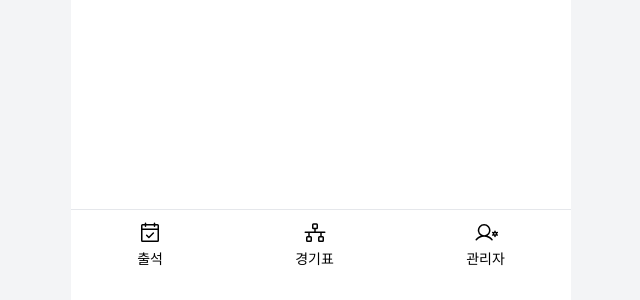
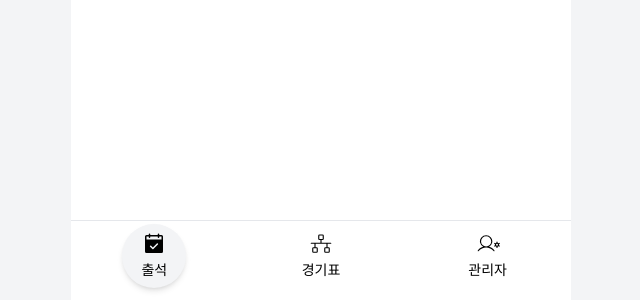
Before and after one commit to bnheey/scv, a React (Vite) app: page / in a window 1280 px wide. Shown: the part 500-800 px from the top of the page, without its empty margins (319-959 px from the left). Built offline with nearby package versions, Linux system fonts and the light colour scheme.

Commit message:
Feat: 네비게이션 바 현재 경로 placeholder 기능 추가

```diff
--- a/package.json
+++ b/package.json
@@ -11,6 +11,7 @@
   },
   "dependencies": {
     "@phosphor-icons/react": "^2.1.7",
+    "clsx": "^2.1.1",
     "react": "^18.3.1",
     "react-dom": "^18.3.1",
     "react-router-dom": "^6.28.0"
--- a/src/App.tsx
+++ b/src/App.tsx
@@ -7,7 +7,7 @@ const App = () => {
   return (
     <div className="flex items-center justify-center">
       <Router>
-        <div className="w-[500px] h-screen bg-white flex flex-col justify-between py-[30px]">
+        <div className="w-[500px] h-screen bg-white flex flex-col justify-between pt-[30px]">
           <AppRouter />
           <Navigation />
         </div>
--- a/src/components/Navigation.tsx
+++ b/src/components/Navigation.tsx
@@ -1,38 +1,44 @@
 import { CalendarCheck, Network, UserGear } from "@phosphor-icons/react";
-import { Link } from "react-router-dom";
+import clsx from "clsx";
+import { Link, useLocation } from "react-router-dom";
 import Text from "./common/Text";
 
 const Navigation = () => {
+  const location = useLocation();
+  const currentPath = location.pathname;
+
   return (
-    <nav className="pt-2.5 border-t-[0.5px]">
+    <nav className="pt-2.5 border-t-[0.5px] h-20">
       <ul className="flex items-center justify-around h-[50px]">
-        <li>
-          <Link
-            to="/attendance"
-            className="text-black flex flex-col items-center gap-1"
+        {[
+          {
+            to: "/attendance",
+            icon: CalendarCheck,
+            label: "출석",
+            paths: ["/attendance", "/"],
+          },
+          { to: "/game", icon: Network, label: "경기표", paths: ["/game"] },
+          { to: "/admin", icon: UserGear, label: "관리자", paths: ["/admin"] },
+        ].map(({ to, icon: Icon, label, paths }) => (
+          <li
+            key={to}
+            className={clsx(
+              "w-16 h-16 p-2 rounded-full",
+              paths.includes(currentPath) ? "bg-gray-100 shadow-md" : "bg-white"
+            )}
           >
-            <CalendarCheck size={24} />
-            <Text type="normalBlack">출석</Text>
-          </Link>
-        </li>
-        <li>
-          <Link
-            to="/game"
-            className="text-black flex flex-col items-center gap-1"
-          >
-            <Network size={24} />
-            <Text type="normalBlack">경기표</Text>
-          </Link>
-        </li>
-        <li>
-          <Link
-            to="/admin"
-            className="text-black flex flex-col items-center gap-1"
-          >
-            <UserGear size={24} />
-            <Text type="normalBlack">관리자</Text>
-          </Link>
-        </li>
+            <Link
+              to={to}
+              className="flex flex-col items-center gap-1 text-black hover:text-black"
+            >
+              <Icon
+                size={24}
+                weight={paths.includes(currentPath) ? "fill" : "light"}
+              />
+              <Text type="normalBlack">{label}</Text>
+            </Link>
+          </li>
+        ))}
       </ul>
     </nav>
   );
```
Also changed, not shown: 1 other file (tests, documents, lock files or other folders).
